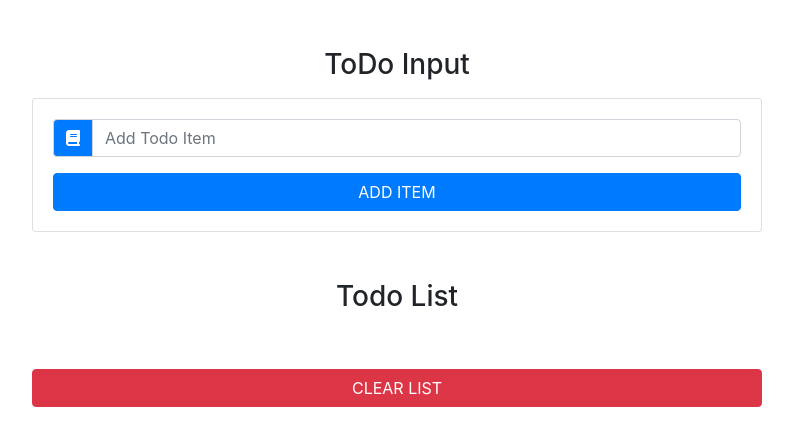
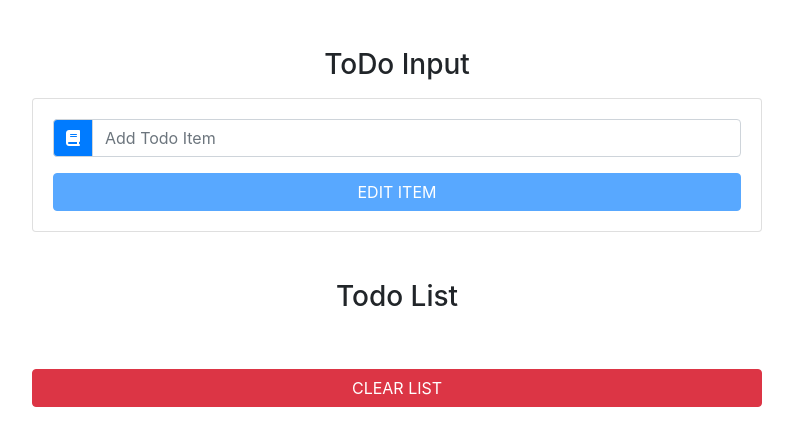
Before and after one commit to KaranSinghG/react-todo-list, a React (Create React App) app: page / in a window 1280 px wide. Shown: the top 446 px of the page, without its empty margins (243-1036 px from the left). Built offline with nearby package versions, Linux system fonts and the light colour scheme.

Commit message:
Functioning finished

```diff
--- a/src/App.js
+++ b/src/App.js
@@ -36,13 +36,20 @@ class App extends Component {
     });
   };
   handleDelete = id => {
-    const filteredItems = this.state.items.filter(item => item.id != id);
+    const filteredItems = this.state.items.filter(item => item.id !== id);
     this.setState({
       items: filteredItems
     });
   };
   handleEdit = id => {
-    console.log(`handle edit ${id}`);
+    const filteredItems = this.state.items.filter(item => item.id !== id);
+    const selectedItem = this.state.items.find(item => item.id === id);
+    this.setState({
+      item: selectedItem.title,
+      items: filteredItems,
+      id: id,
+      editItem: true
+    });
   };
   render() {
     return (
--- a/src/components/TodoInput.js
+++ b/src/components/TodoInput.js
@@ -8,7 +8,13 @@ export default class TodoInput extends Component {
         <form onSubmit={handleSubmit}>
           <div className="input-group">
             <div className="input-group-prepend">
-              <div className="input-group-text bg-primary text-white">
+              <div
+                className={
+                  editItem
+                    ? "input-group-text bg-success text-white"
+                    : "input-group-text bg-primary text-white"
+                }
+              >
                 <i className="fas fa-book"></i>
               </div>
             </div>
@@ -22,9 +28,14 @@ export default class TodoInput extends Component {
           </div>
           <button
             type="submit"
-            className="btn btn-block btn-primary mt-3 text-uppercase"
+            disabled={item ? false : true}
+            className={
+              editItem
+                ? "btn btn-block btn-success mt-3 text-uppercase"
+                : "btn btn-block btn-primary mt-3 text-uppercase"
+            }
           >
-            add item
+            {editItem ? "add item" : "edit item"}
           </button>
         </form>
       </div>
--- a/src/components/TodoList.js
+++ b/src/components/TodoList.js
@@ -1,5 +1,4 @@
 import React, { Component } from "react";
-import Item from "./TodoItem.js";
 import TodoItem from "./TodoItem.js";
 
 export default class TodoList extends Component {
```
